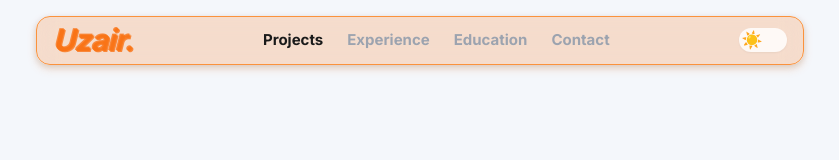
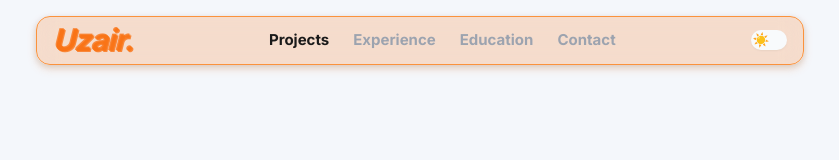
Before and after one commit to Ooozari/Uzair-Portfolio, a Next.js app: page / in a window 1280 px wide. Shown: the top 160 px of the page, without its empty margins (220-1059 px from the left). Built offline with nearby package versions, Linux system fonts and the light colour scheme.

Commit message:
`style: reduce switch size for a more compact UI`

```diff
--- a/src/components/ui/switch.tsx
+++ b/src/components/ui/switch.tsx
@@ -17,8 +17,8 @@ function Switch({
       checked={checked}
       onCheckedChange={onCheckedChange}
       className={cn(
-        "peer inline-flex h-[20px] w-[36px] md:h-6 md:w-12 shrink-0 items-center rounded-full border border-transparent shadow-xs transition-colors",
-        "bg-switch-bg",
+        "peer inline-flex h-[16px] w-[30px] md:h-[20px] md:w-[36px] shrink-0 items-center rounded-full border border-transparent shadow-xs transition-colors",
+        "bg-page-bg",
         "focus-visible:outline-none focus-visible:ring-2 focus-visible:ring-primary",
         "disabled:cursor-not-allowed disabled:opacity-50",
         className
@@ -28,10 +28,9 @@ function Switch({
       <SwitchPrimitive.Thumb
         className={cn(
           "pointer-events-none flex items-center justify-center",
-          "h-5 w-5 transition-transform duration-300 bg-none",
-          // mobile (<md) translate shorter, md+ translate longer
-          "data-[state=checked]:translate-x-4 data-[state=unchecked]:translate-x-0",
-          "md:data-[state=checked]:translate-x-6 md:data-[state=unchecked]:translate-x-[2px]"
+          "h-4 w-4 transition-transform duration-300 bg-none",
+          "data-[state=checked]:translate-x-3 data-[state=unchecked]:translate-x-0",
+          "md:data-[state=checked]:translate-x-[18px] md:data-[state=unchecked]:translate-x-[1px]"
         )}
       >
         {checked ? (
```
